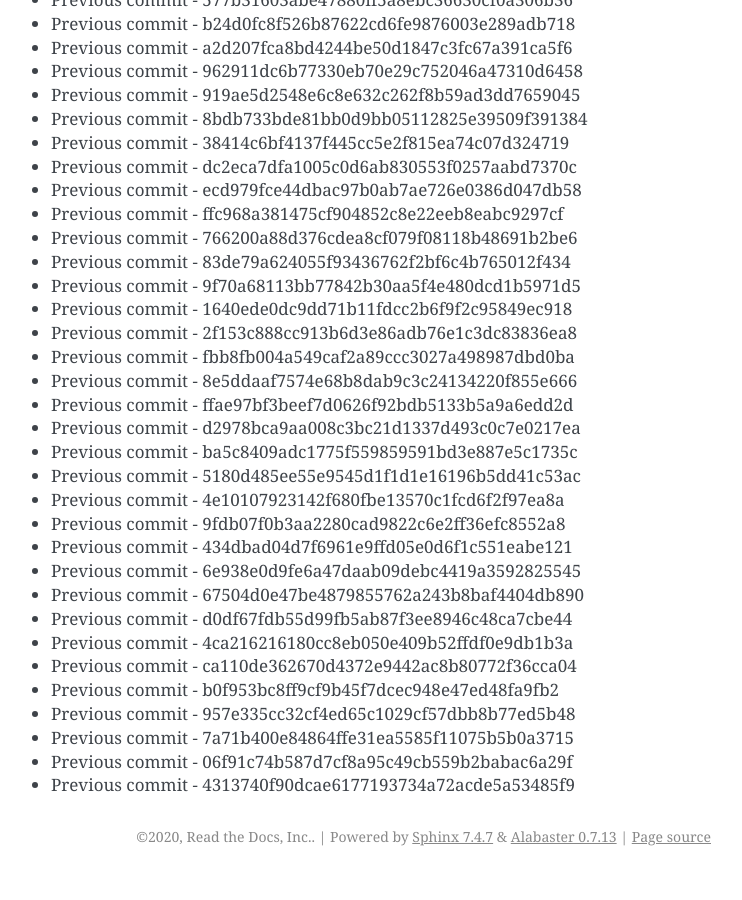
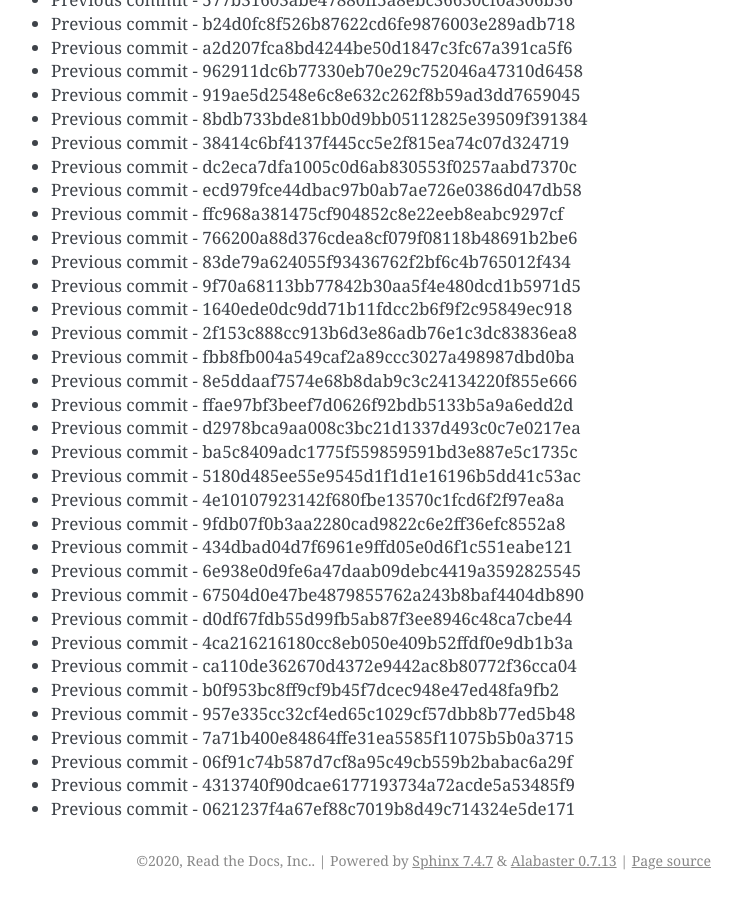
Before and after one commit to readthedocs/rtd-git-stresstest, a Sphinx documentation site: the page built from docs/updates.rst, in a window 1280 px wide and 900 px high, scrolled down 78852 px. Shown: the whole window, without its empty margins (399-1141 px from the left). Built offline with Sphinx 7.4.7, drawn with Linux system fonts in a browser that asks for light colours; before the commit the page ends 79728 px from its top, so only the background shows below that.

Commit message:
Generating commit from previous: 0621237f4a67ef88c7019b8d49c714324e5de171

```diff
--- a/docs/updates.rst
+++ b/docs/updates.rst
@@ -3345,3 +3345,4 @@ It can be tested for any performance characteristics.
 * Previous commit - 7a71b400e84864ffe31ea5585f11075b5b0a3715
 * Previous commit - 06f91c74b587d7cf8a95c49cb559b2babac6a29f
 * Previous commit - 4313740f90dcae6177193734a72acde5a53485f9
+* Previous commit - 0621237f4a67ef88c7019b8d49c714324e5de171
```
